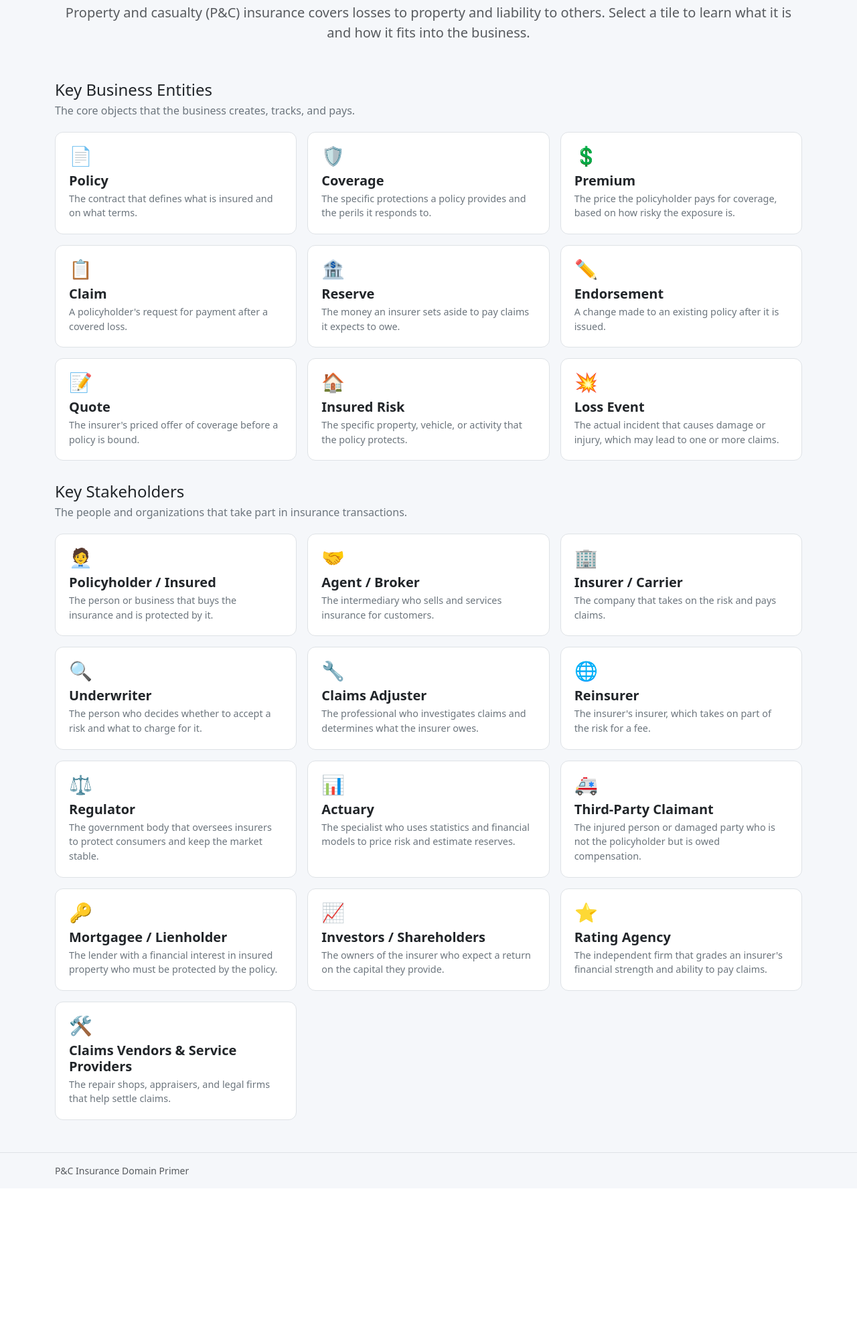
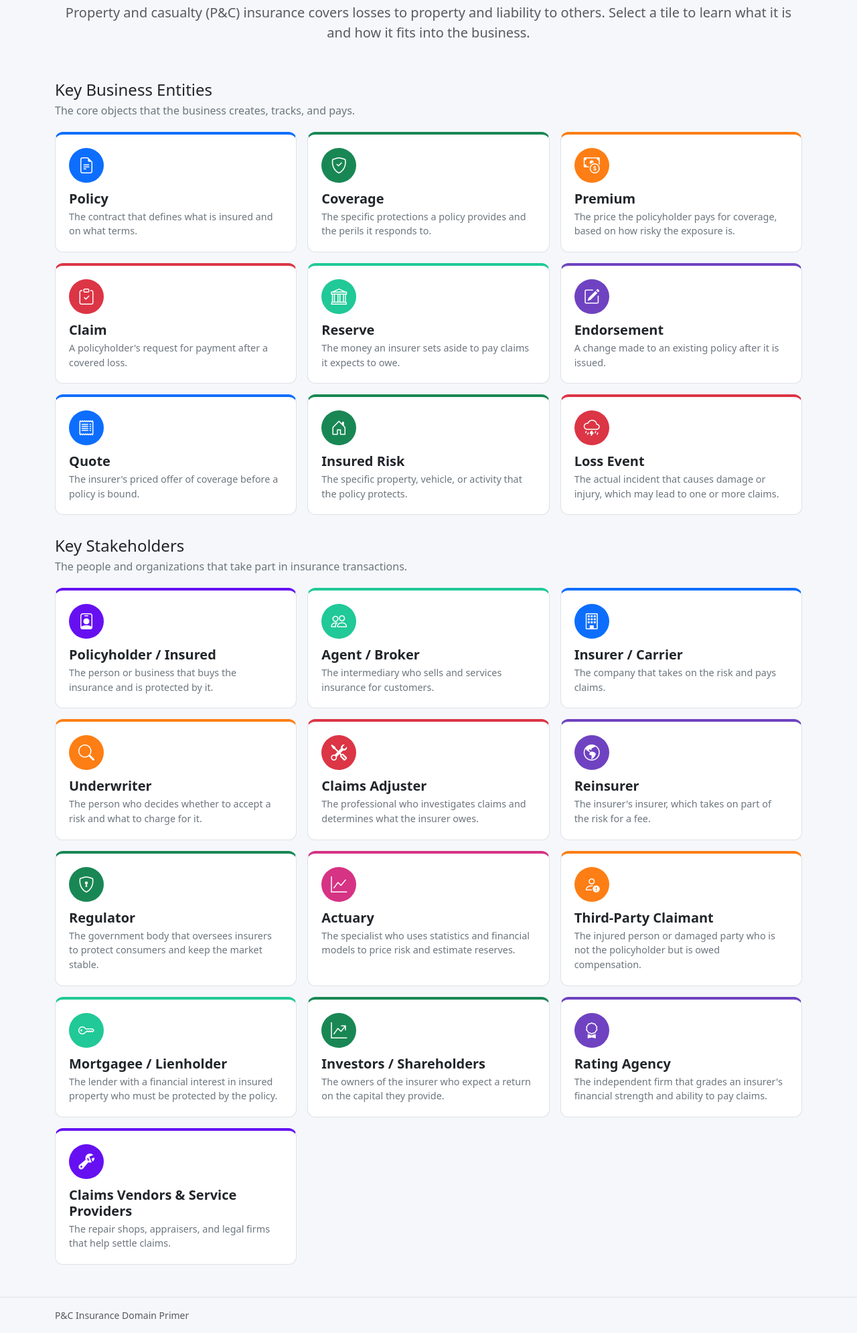
Before and after one commit to rinkumittal1974-spec/learnpstack, an ASP.NET Core app: page / in a window 1280 px wide. Shown: the part 157-2148 px from the top of the page at 67% size. Before the commit the page ends 1911 px from the top, so only its background shows below. Run offline with ASP.NET Core 8, Linux system fonts and the light colour scheme.

Commit message:
Replace emoji tile icons with colored Bootstrap Icons
Each business entity and stakeholder tile now shows a Bootstrap Icon
in a colored circle, with an accent color on the tile's top border.
The detail page uses the same icon and color. DomainItem gains an
Accent field; Icon now holds a Bootstrap Icon name.

Co-Authored-By: Claude Haiku 5.5 <noreply@anthropic.com>

```diff
--- a/PCInsuranceDomain/Models/DomainItem.cs
+++ b/PCInsuranceDomain/Models/DomainItem.cs
@@ -11,6 +11,7 @@ public record DomainItem(
     string Name,
     DomainCategory Category,
     string Icon,
+    string Accent,
     string Tagline,
     string Overview,
     IReadOnlyList<string> Responsibilities,
--- a/PCInsuranceDomain/Views/Domain/Details.cshtml
+++ b/PCInsuranceDomain/Views/Domain/Details.cshtml
@@ -15,7 +15,7 @@
 
 <article class="detail-card mt-3">
     <header class="d-flex align-items-start gap-3 mb-3">
-        <div class="fs-1" aria-hidden="true">@Model.Icon</div>
+        <div class="tile-icon large accent-@Model.Accent" aria-hidden="true"><i class="bi bi-@Model.Icon"></i></div>
         <div>
             <span class="badge text-bg-secondary mb-2">@Model.CategoryLabel</span>
             <h1 class="h2 mb-1">@Model.Name</h1>
--- a/PCInsuranceDomain/Views/Domain/Index.cshtml
+++ b/PCInsuranceDomain/Views/Domain/Index.cshtml
@@ -19,8 +19,8 @@
     @foreach (var item in entities)
     {
         <div class="col-12 col-sm-6 col-lg-4">
-            <a class="domain-tile" asp-controller="Domain" asp-action="Details" asp-route-id="@item.Slug">
-                <div class="tile-icon" aria-hidden="true">@item.Icon</div>
+            <a class="domain-tile accent-@item.Accent" asp-controller="Domain" asp-action="Details" asp-route-id="@item.Slug">
+                <div class="tile-icon" aria-hidden="true"><i class="bi bi-@item.Icon"></i></div>
                 <h3 class="tile-name h5">@item.Name</h3>
                 <p class="tile-tagline">@item.Tagline</p>
             </a>
@@ -34,8 +34,8 @@
     @foreach (var item in stakeholders)
     {
         <div class="col-12 col-sm-6 col-lg-4">
-            <a class="domain-tile" asp-controller="Domain" asp-action="Details" asp-route-id="@item.Slug">
-                <div class="tile-icon" aria-hidden="true">@item.Icon</div>
+            <a class="domain-tile accent-@item.Accent" asp-controller="Domain" asp-action="Details" asp-route-id="@item.Slug">
+                <div class="tile-icon" aria-hidden="true"><i class="bi bi-@item.Icon"></i></div>
                 <h3 class="tile-name h5">@item.Name</h3>
                 <p class="tile-tagline">@item.Tagline</p>
             </a>
--- a/PCInsuranceDomain/Views/Shared/_Layout.cshtml
+++ b/PCInsuranceDomain/Views/Shared/_Layout.cshtml
@@ -5,6 +5,7 @@
     <meta name="viewport" content="width=device-width, initial-scale=1.0" />
     <title>@ViewData["Title"] - P&amp;C Insurance Domain</title>
     <link rel="stylesheet" href="https://cdn.jsdelivr.net/npm/bootstrap@5.3.3/dist/css/bootstrap.min.css" />
+    <link rel="stylesheet" href="https://cdn.jsdelivr.net/npm/bootstrap-icons@1.11.3/font/bootstrap-icons.min.css" />
     <link rel="stylesheet" href="~/css/site.css" asp-append-version="true" />
 </head>
 <body>
--- a/PCInsuranceDomain/wwwroot/css/site.css
+++ b/PCInsuranceDomain/wwwroot/css/site.css
@@ -28,6 +28,7 @@ body {
   padding: 1.25rem;
   background: #fff;
   border: 1px solid #dee2e6;
+  border-top: 4px solid var(--accent, #dee2e6);
   border-radius: 0.75rem;
   color: inherit;
   text-decoration: none;
@@ -42,10 +43,32 @@ body {
   color: inherit;
 }
 
-.domain-tile .tile-icon {
-  font-size: 1.75rem;
-  line-height: 1;
+.tile-icon {
+  display: inline-flex;
+  align-items: center;
+  justify-content: center;
+  width: 3.25rem;
+  height: 3.25rem;
+  border-radius: 50%;
+  font-size: 1.5rem;
+  color: #fff;
+  background-color: var(--accent, #0d6efd);
 }
+
+.tile-icon.large {
+  width: 4.5rem;
+  height: 4.5rem;
+  font-size: 2.25rem;
+}
+
+.accent-blue { --accent: #0d6efd; }
+.accent-green { --accent: #198754; }
+.accent-orange { --accent: #fd7e14; }
+.accent-red { --accent: #dc3545; }
+.accent-teal { --accent: #20c997; }
+.accent-purple { --accent: #6f42c1; }
+.accent-indigo { --accent: #6610f2; }
+.accent-pink { --accent: #d63384; }
 
 .domain-tile .tile-name {
   font-weight: 600;
```
Also changed, not shown: PCInsuranceDomain/Data/DomainCatalog.cs (+22 -22 lines).
